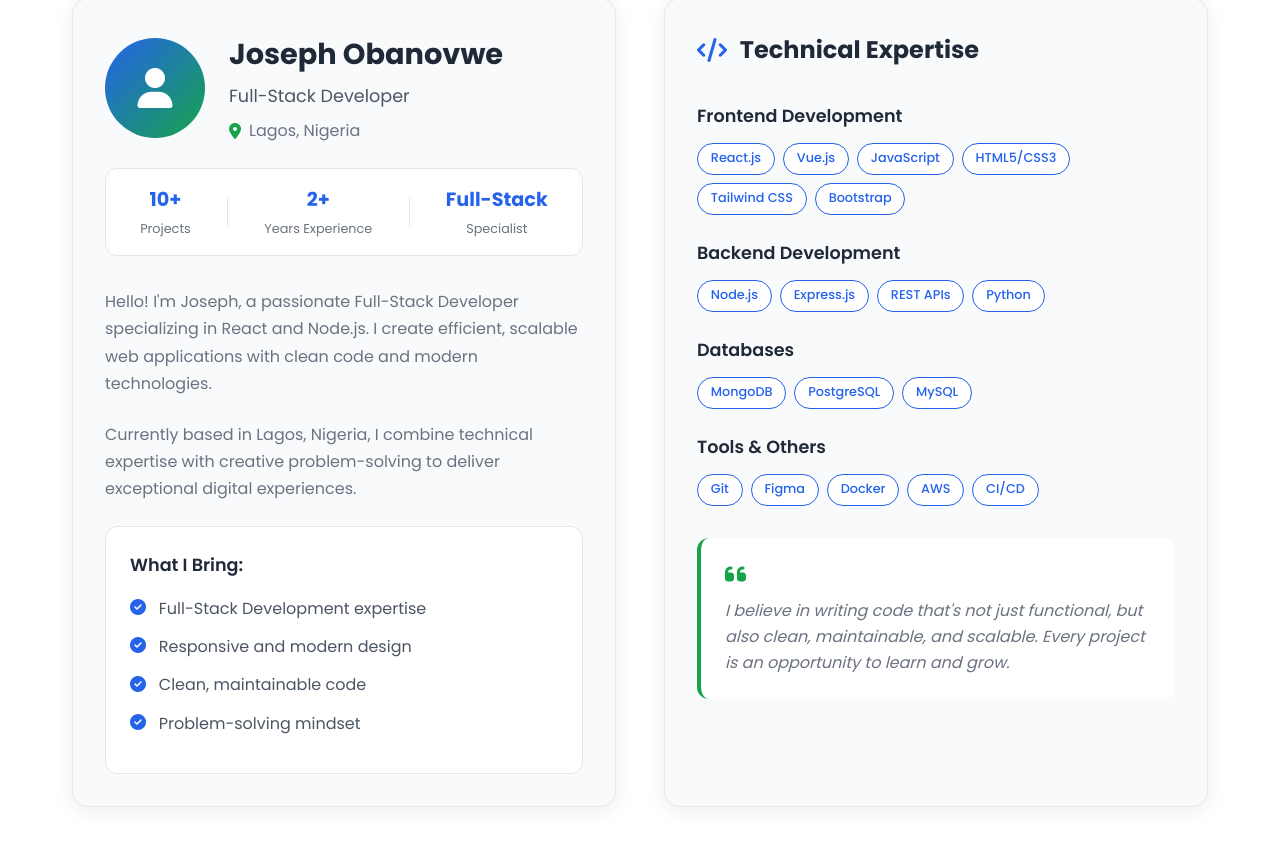
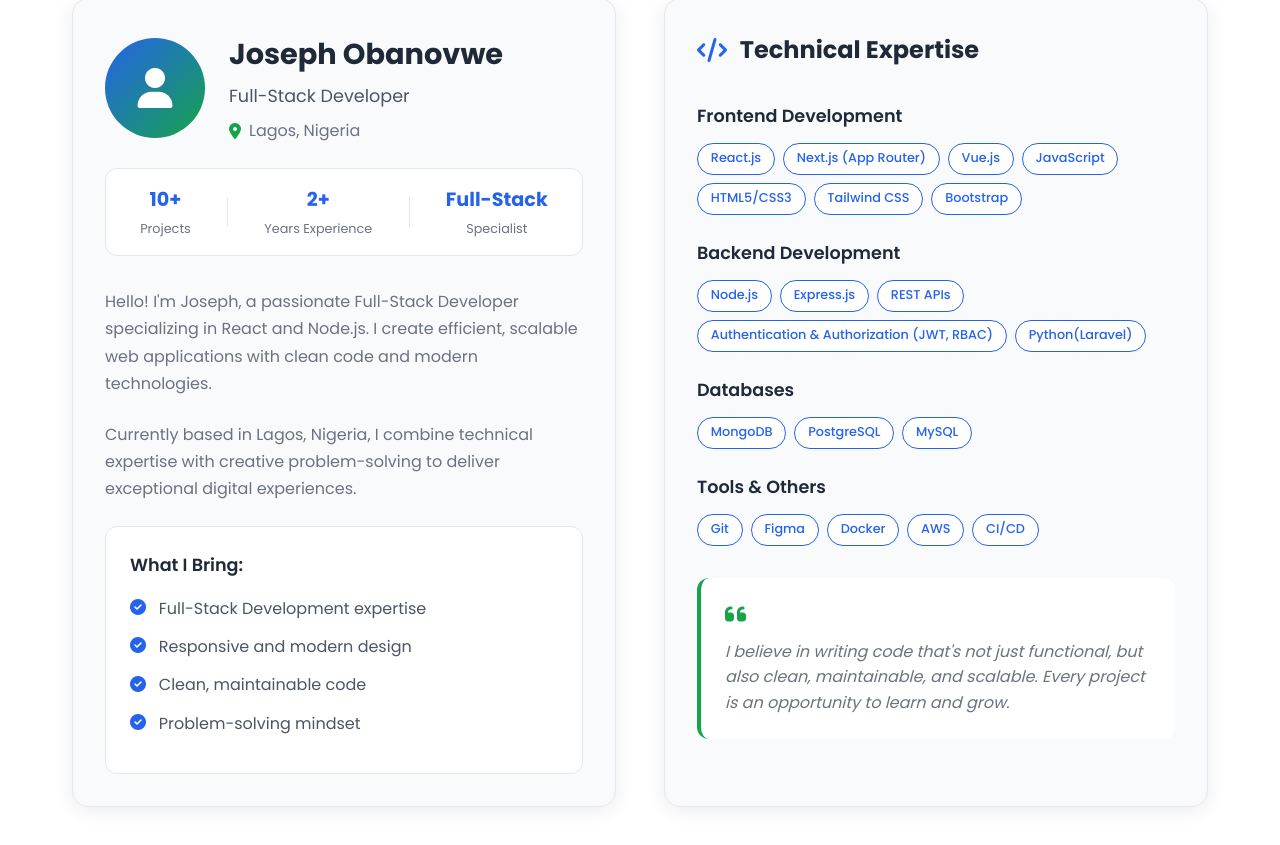
Before and after one commit to joekaro/Joseph-Portfolio, a React (Create React App) app: page / in a window 1280 px wide. Shown: the part 1171-2016 px from the top of the page. Built offline with nearby package versions, Linux system fonts and the light colour scheme.

Commit message:
Add skills for Next.js and Authentication methods

```diff
--- a/src/components/About.js
+++ b/src/components/About.js
@@ -104,6 +104,7 @@ const About = () => {
                   <h4>Frontend Development</h4>
                   <div className="category-skills">
                     <span className="skill-tag">React.js</span>
+                    <span className="skill-tag">Next.js (App Router)</span>
                     <span className="skill-tag">Vue.js</span>
                     <span className="skill-tag">JavaScript</span>
                     <span className="skill-tag">HTML5/CSS3</span>
@@ -118,7 +119,8 @@ const About = () => {
                     <span className="skill-tag">Node.js</span>
                     <span className="skill-tag">Express.js</span>
                     <span className="skill-tag">REST APIs</span>
-                    <span className="skill-tag">Python</span>
+                    <span className="skill-tag">Authentication & Authorization (JWT, RBAC)</span>
+                    <span className="skill-tag">Python(Laravel)</span>
                   </div>
                 </div>
 
```
